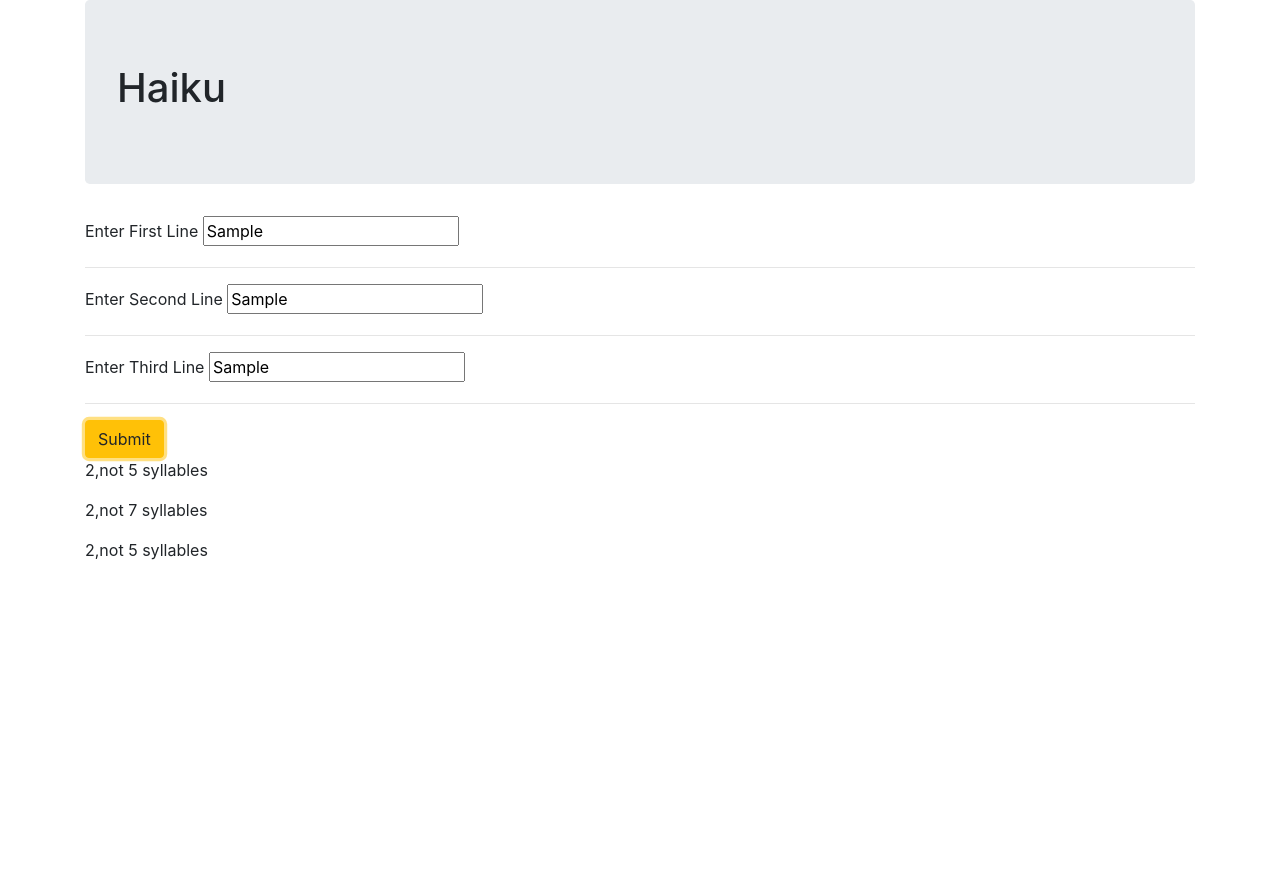
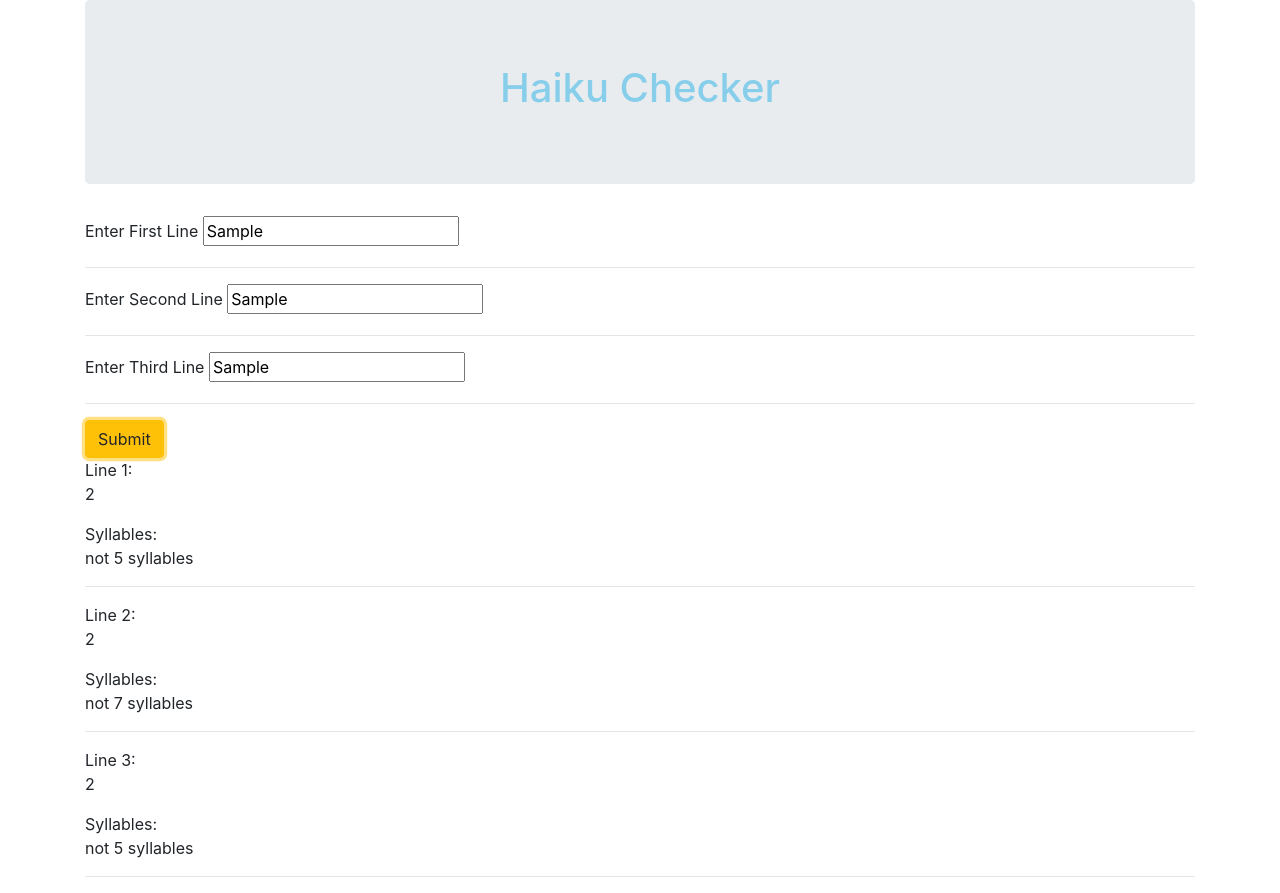
Before and after one commit to akjolilgiz/haiku-checker, a website built with webpack: page src/index.html in a window 1280 px wide. Both pictures are taken after typing "Sample", "Sample", "Sample" into the empty fields and a click on the button "Submit". Before the commit the page ends 800 px from the top, so only its background shows below. Built offline with nearby package versions, Linux system fonts and the light colour scheme.

```diff
--- a/src/index.html
+++ b/src/index.html
@@ -7,7 +7,7 @@
 <body>
   <div class="container">
     <div class="jumbotron">
-    <h1>Haiku</h1>
+    <h1>Haiku Checker</h1>
   </div>
 
     <form id="form1">
@@ -25,9 +25,12 @@
       <hr>
       <button type="submit" class="btn btn-warning">Submit</button>
     </form>
-    <p id="result1">Line 1:</p>
-    <p id="result2">Line 2:</p>
-    <p id="result3">Line 3:</p>
+    Line 1: <p id="result1"></p>
+    Syllables: <p id="result4"></p><hr>
+    Line 2: <p id="result2"></p>
+    Syllables:<p id="result5"></p><hr>
+    Line 3: <p id="result3"></p>
+    Syllables:<p id="result6"></p><hr>
   </div>
 
 
--- a/src/main.js
+++ b/src/main.js
@@ -20,9 +20,12 @@
     let result2 = haiku.syllableChecker2(first, second, third);
     let result3 = haiku.syllableChecker3(first, second, third);
 
-    $("#result1").text(line1 + "," + result1);
-    $("#result2").text(line2 + "," + result2);
-    $("#result3").text(line3 + "," + result3);
+    $("#result1").text(line1);
+    $("#result2").text(line2);
+    $("#result3").text(line3);
+    $("#result4").text(result1);
+    $("#result5").text(result2);
+    $("#result6").text(result3);
 
   });
 
--- a/src/styles.css
+++ b/src/styles.css
@@ -0,0 +1,4 @@
+h1 {
+  text-align: center;
+  color: skyblue;
+}
```
Also changed, not shown: spec/haiku-spec.js (added, +28 -0 lines).
